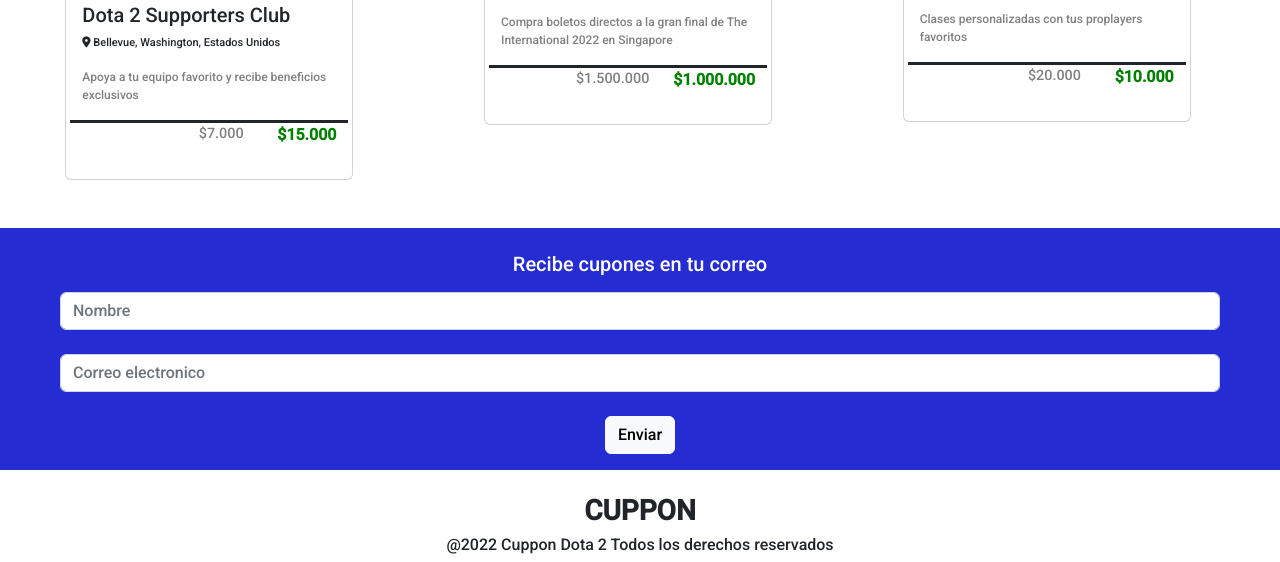
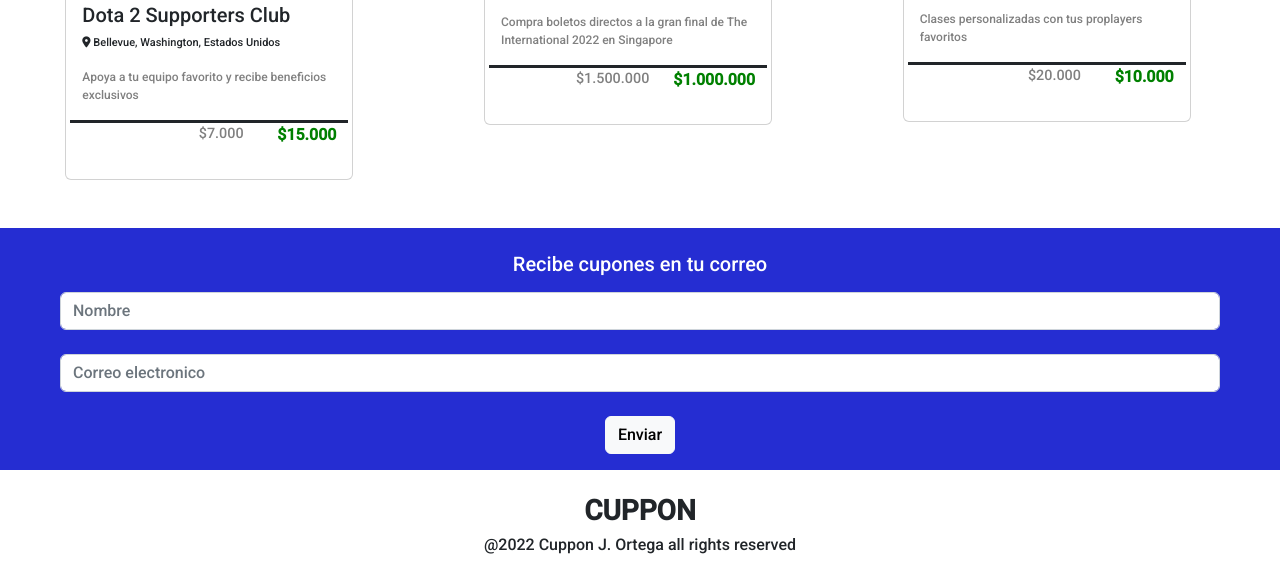
Before and after one commit to polyngonzalez/desafio_cuppon---Joaqu-n-Ortega, a plain HTML site: page index.html in a window 1280 px wide. Shown: the part 736-1298 px from the top of the page. Drawn offline with nearby package versions, Linux system fonts and the light colour scheme.

Commit message:
cambios en texto footer a ingles

```diff
--- a/index.html
+++ b/index.html
@@ -256,7 +256,7 @@
 
             <div class="bg-white text-center pt-4">
                 <h3><strong>CUPPON</strong></h3>
-                <h6>@2022 Cuppon Dota 2 Todos los derechos reservados</h6>
+                <h6>@2022 Cuppon J. Ortega all rights reserved</h6>
             </div>
         </div>
 
```
